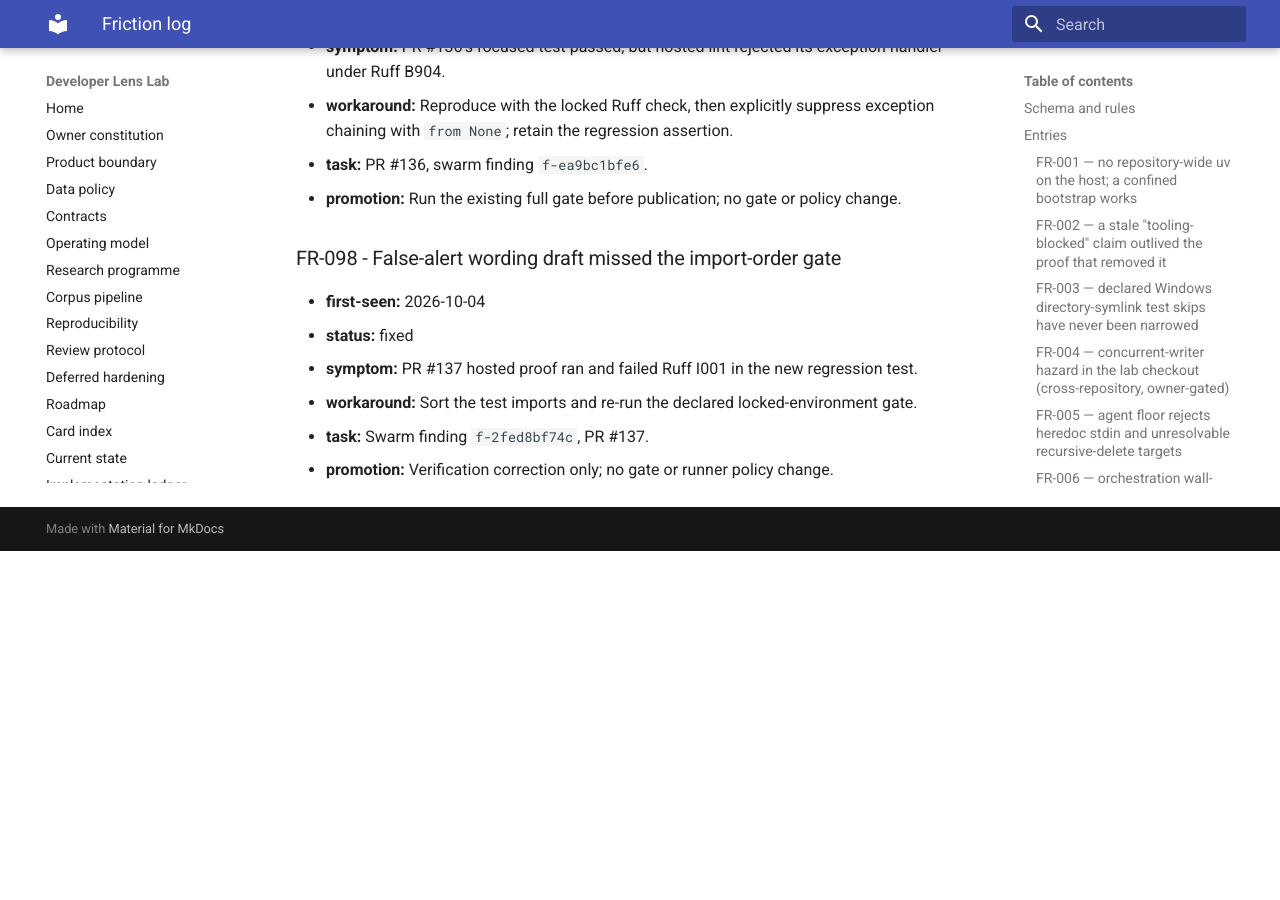
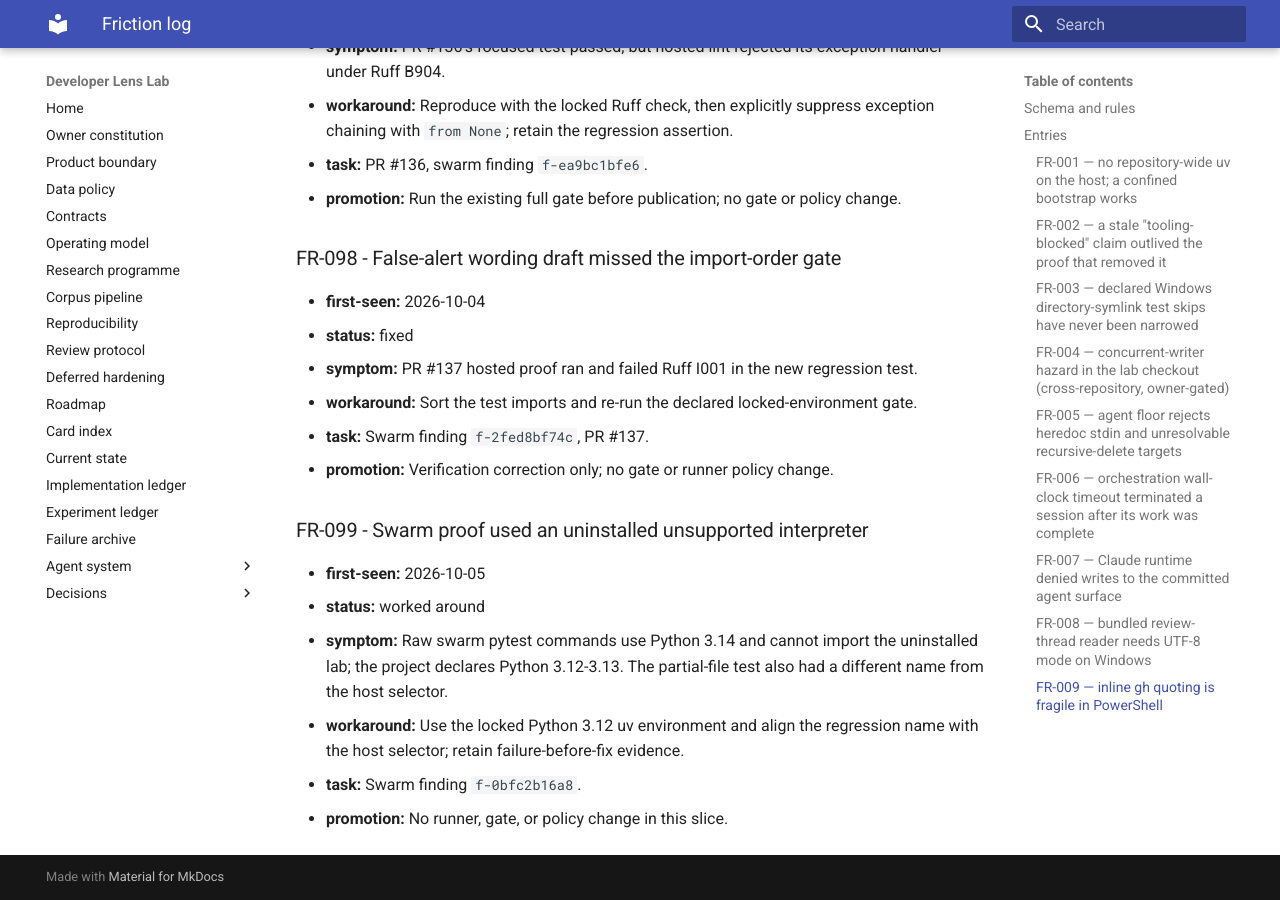
Before and after one commit to Chris0Jeky/developer-lens-lab, an MkDocs documentation site: the page built from docs/agent-system/FRICTION_LOG.md, in a window 1280 px wide and 900 px high, scrolled down 80546 px. Built offline with MkDocs 1.6.1 and Material for MkDocs 9.7.7, drawn with Linux system fonts in a browser that asks for light colours; before the commit the page ends 81097 px from its top, so only the background shows below that.

```diff
--- a/docs/agent-system/FRICTION_LOG.md
+++ b/docs/agent-system/FRICTION_LOG.md
@@ -2831,3 +2831,12 @@ retry, content inspection, or deletion was attempted.
 - **workaround:** Sort the test imports and re-run the declared locked-environment gate.
 - **task:** Swarm finding `f-2fed8bf74c`, PR #137.
 - **promotion:** Verification correction only; no gate or runner policy change.
+
+### FR-099 - Swarm proof used an uninstalled unsupported interpreter
+
+- **first-seen:** 2026-10-05
+- **status:** worked around
+- **symptom:** Raw swarm pytest commands use Python 3.14 and cannot import the uninstalled lab; the project declares Python 3.12-3.13. The partial-file test also had a different name from the host selector.
+- **workaround:** Use the locked Python 3.12 uv environment and align the regression name with the host selector; retain failure-before-fix evidence.
+- **task:** Swarm finding `f-0bfc2b16a8`.
+- **promotion:** No runner, gate, or policy change in this slice.
```
Also changed, not shown: docs/IMPLEMENTATION_LEDGER.md (+6 -0 lines), 2 other files.
